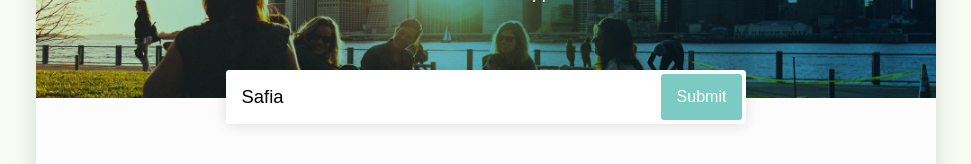
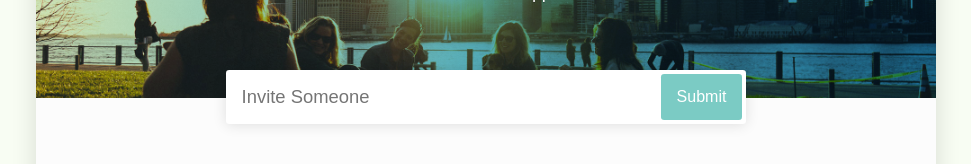
Before and after one commit to jordanmor/rsvp-app-react, a React (Create React App) app: page / in a window 1280 px wide. Shown: the part 222-386 px from the top of the page, without its empty margins (154-1125 px from the left). Built offline with nearby package versions, Linux system fonts and the light colour scheme; the HTML template or start-up script is replaced by a standard one.

Commit message:
Add SearchForm component to collect guest names

```diff
--- a/src/App.js
+++ b/src/App.js
@@ -1,10 +1,12 @@
 import React, { Component } from 'react';
 import GuestList from './GuestList';
+import SearchForm from './SearchForm';
 
 class App extends Component {
 
   state = {
     isFiltered: false,
+    pendingGuest: "",
     guests: [
       {
         name: 'Harry',
@@ -63,16 +65,35 @@ class App extends Component {
 
   getTotalInvited = () => this.state.guests.length;
 
+  handleNameInput = nameInput =>
+    this.setState({pendingGuest: nameInput});
+
+  newGuestSubmitHandler = e => {
+    e.preventDefault();
+    this.setState({
+      guests: [
+        {
+          name: this.state.pendingGuest,
+          isConfirmed: false,
+          isEditing: false
+        },
+        ...this.state.guests
+      ],
+      pendingGuest: ''
+    })
+  }
+
   render() {
     return (
       <div className="App">
         <header>
           <h1>RSVP</h1>
           <p>A Treehouse App</p>
-          <form>
-              <input type="text" value="Safia" placeholder="Invite Someone" />
-              <button type="submit" name="submit" value="submit">Submit</button>
-          </form>
+          <SearchForm
+            newGuestSubmitHandler={this.newGuestSubmitHandler}
+            handleNameInput={e => this.handleNameInput(e.target.value)}
+            value={this.state.pendingGuest}
+          />
         </header>
         <div className="main">
           <div>
@@ -109,6 +130,7 @@ class App extends Component {
             toggleConfirmationAt={this.toggleConfirmationAt}
             toggleEditingAt={this.toggleEditingAt}
             setNameAt={this.setNameAt}
+            isPendingGuest={this.state.pendingGuest}
           />
         </div>
       </div>
--- /dev/null
+++ b/src/SearchForm.js
@@ -0,0 +1,24 @@
+import React from 'react';
+import PropTypes from 'prop-types';
+
+const SearchForm = props => {
+  return (
+    <form onSubmit={props.newGuestSubmitHandler}>
+      <input
+        type="text"
+        value={props.value}
+        placeholder="Invite Someone"
+        onChange={props.handleNameInput}
+      />
+      <button type="submit" name="submit" value="submit">Submit</button>
+    </form>
+   );
+}
+
+SearchForm.propTypes = {
+  value: PropTypes.string.isRequired,
+  newGuestSubmitHandler: PropTypes.func.isRequired,
+  handleSubmitHandler: PropTypes.func
+}
+
+export default SearchForm;
```
